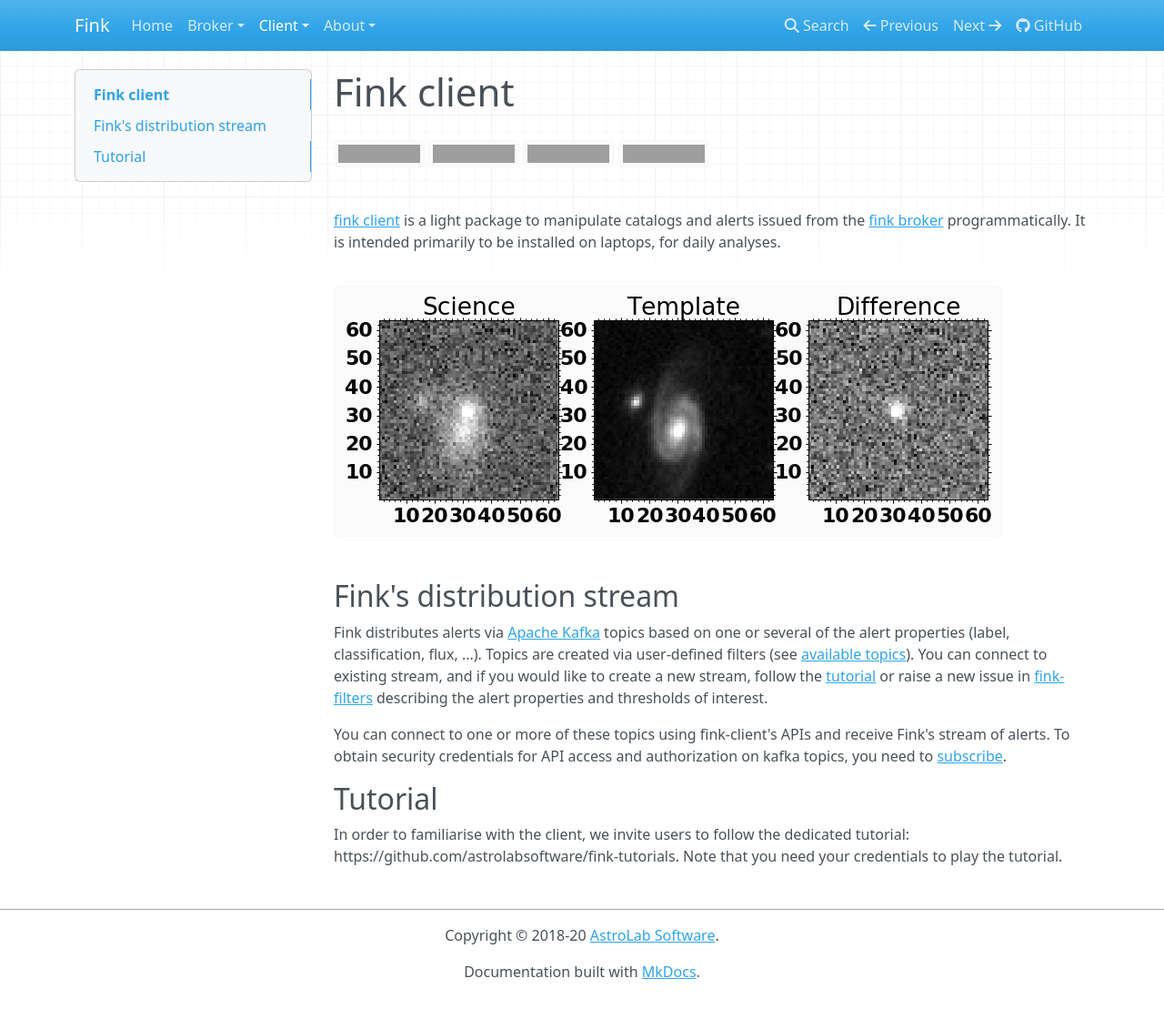
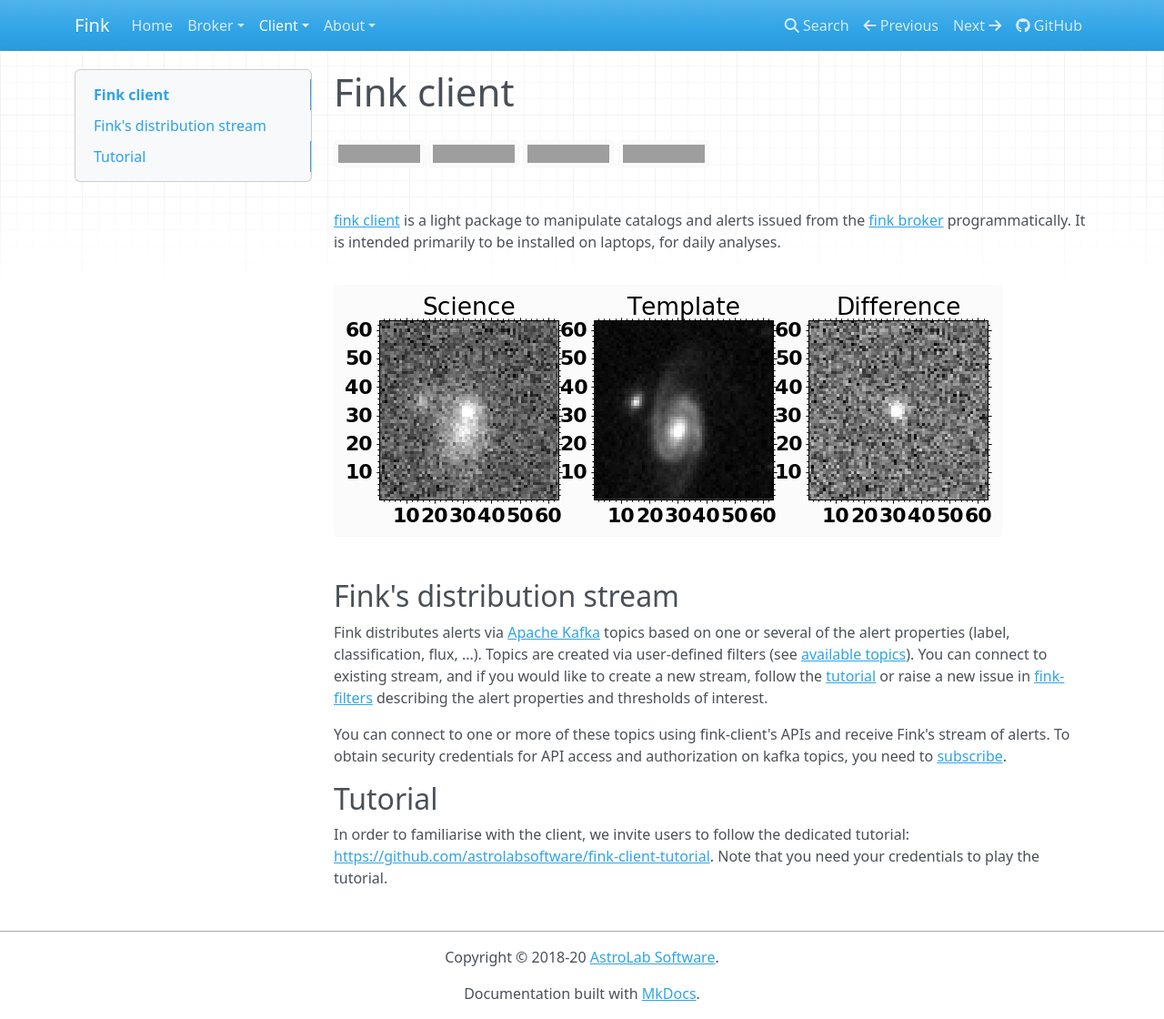
Before and after one commit to astrolabsoftware/fink, an MkDocs documentation site: the page built from docs/fink-client.md, in a window 1280 px wide and 1120 px high. Shown: the whole window at 91% size. Built offline with MkDocs 1.6.1, drawn with Linux system fonts in a browser that asks for light colours; nearby versions of some CDN libraries; part of the change alters nothing that is shown; grey boxes are pictures that could not be loaded.

Commit message:
Update the link to the fink-client tutorial

```diff
--- a/docs/fink-client.md
+++ b/docs/fink-client.md
@@ -16,4 +16,4 @@ You can connect to one or more of these topics using fink-client's APIs and rece
 
 ## Tutorial
 
-In order to familiarise with the client, we invite users to follow the dedicated tutorial: https://github.com/astrolabsoftware/fink-tutorials. Note that you need your credentials to play the tutorial.
+In order to familiarise with the client, we invite users to follow the dedicated tutorial: [https://github.com/astrolabsoftware/fink-client-tutorial](https://github.com/astrolabsoftware/fink-client-tutorial). Note that you need your credentials to play the tutorial.
```
